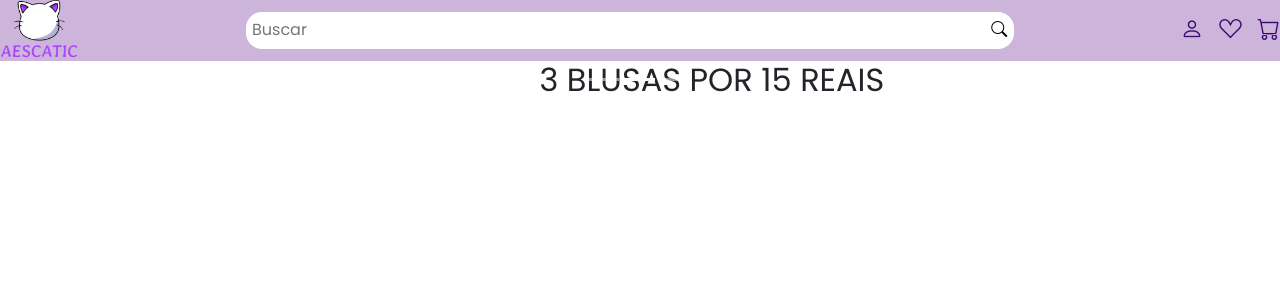
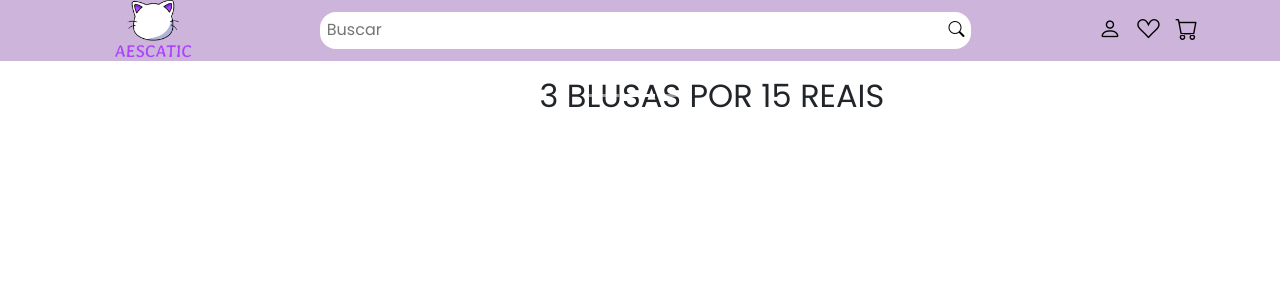
Before and after one commit to JeffersonAlves7/aescatic, a React (Vite) app: page / in a window 1280 px wide. Shown: the top 300 px of the page. Built offline with nearby package versions, Linux system fonts and the light colour scheme.

Commit message:
feat: add container to navbar and create busca component

```diff
--- /dev/null
+++ b/src/components/Busca/index.jsx
@@ -0,0 +1,12 @@
+import { busca } from "./styles.module.css";
+
+export default function Busca() {
+  return (
+    <div className={busca}>
+      <input type="text" placeholder="Buscar" />
+      <button>
+        <i className="bi bi-search"></i>
+      </button>
+    </div>
+  );
+}
--- /dev/null
+++ b/src/components/Busca/styles.module.css
@@ -0,0 +1,22 @@
+.busca input, .busca button{
+    outline: none;
+    border: none;
+    background-color: white;
+}
+
+.busca button{
+    cursor: pointer;
+}
+
+.busca input{
+    width: 100%;
+}
+
+.busca{
+    border-radius: 1rem;
+    background-color: white;
+    padding: .4rem;
+    width: 100%;
+    display: flex;
+    justify-content: space-between;
+}
--- a/src/components/Navbar/index.jsx
+++ b/src/components/Navbar/index.jsx
@@ -1,24 +1,33 @@
-import logo from "../../assets/logo.png"
-import {navbar, icons, logoImage, buscar} from "./styles.module.css"
+import logo from "../../assets/logo.png";
+import Busca from "../Busca";
+import { navbar, icons, logoImage, busca } from "./styles.module.css";
 
 export function Navbar() {
-    return (
-        <div className={navbar}>
+  return (
+    <nav className={navbar}>
+      <div className="container">
+        <ul>
+          <li>
             <a href="">
-                <img src={logo} alt="logo-image" className={logoImage} />
+              <img src={logo} alt="logo-image" className={logoImage} />{" "}
             </a>
-            <div className={buscar}>
-                <input type="text" placeholder="Buscar"/>
-                <button>
-                    <i class="bi bi-search"></i>
-                </button>
-            </div>
-
-            <div className={icons}>
-                <i class="bi bi-person"></i>
-                <i class="bi bi-suit-heart"></i>
-                <i class="bi bi-cart"></i>
-            </div>
-        </div>
-    )
+          </li>
+          <li className={busca}>
+            <Busca />
+          </li>
+          <li className={icons}>
+            <a href="#">
+              <i className="bi bi-person"></i>
+            </a>
+            <a href="#">
+              <i className="bi bi-suit-heart"></i>
+            </a>
+            <a href="#">
+              <i className="bi bi-cart"></i>
+            </a>
+          </li>
+        </ul>
+      </div>
+    </nav>
+  );
 }
--- a/src/components/Navbar/styles.module.css
+++ b/src/components/Navbar/styles.module.css
@@ -1,14 +1,24 @@
-.navbar{
+.navbar {
+    width: 100%;
+    background-color: #cdb4db;
+}
+
+.navbar ul{
     display: flex;
     align-items: center;
     justify-content: space-between;
-    width: 100%;
-    background-color: #cdb4db;
+}
 
+.navbar li{
+    list-style: none;
 }
 
 .logoImage{
     height: 3.8rem;
+}
+
+.busca{
+    width: 60%;
 }
 
 .icons{
@@ -18,35 +28,6 @@
     color: #3c096c;
 }
 
-.buscar input, .buscar button{
-    outline: none;
-    border: none;
-    background-color: white;
-}
-
-.buscar button{
-    cursor: pointer;
-
-}
-
-.buscar input{
-    width: 100%;
-
-
-}
-
-.buscar{
-    border-radius: 1rem;
-    background-color: white;
-    padding: .4rem;
-    width: 60%;
-    display: flex;
-    justify-content: space-between;
-
-
-}
-
-
 .icons i:hover{
     opacity: 0.4;
 }
--- a/src/styles.css
+++ b/src/styles.css
@@ -4,3 +4,20 @@
     box-sizing: border-box;
     font-family: 'Poppins', sans-serif;
 }
+
+a{
+    text-decoration: none;
+    color: black;
+}
+
+@media (min-width: 768px) {
+
+}
+
+@media (min-width: 992px) {
+
+}
+
+@media (min-width: 1200px) {
+
+}
```
Also changed, not shown: src/App.jsx (+6 -6 lines).
